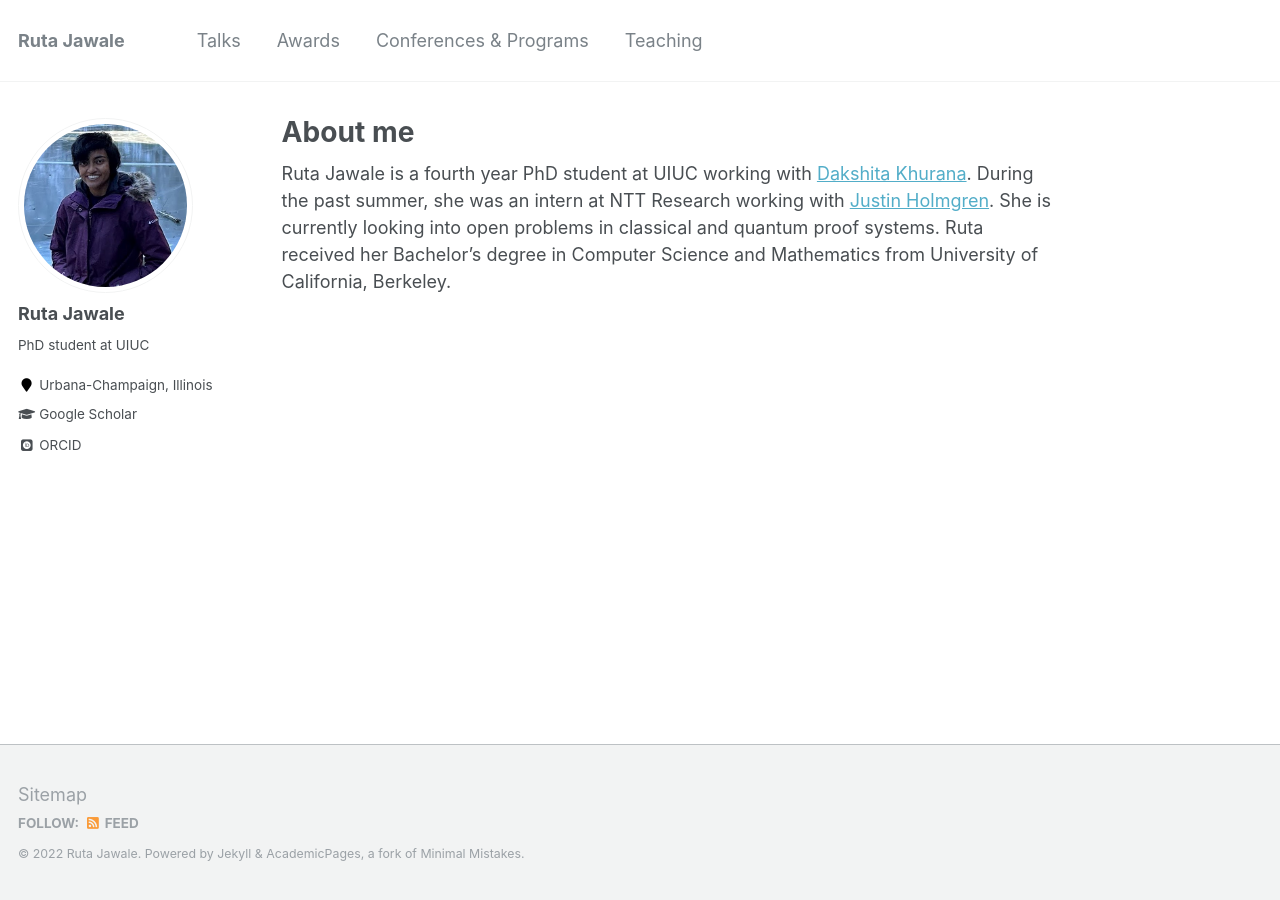
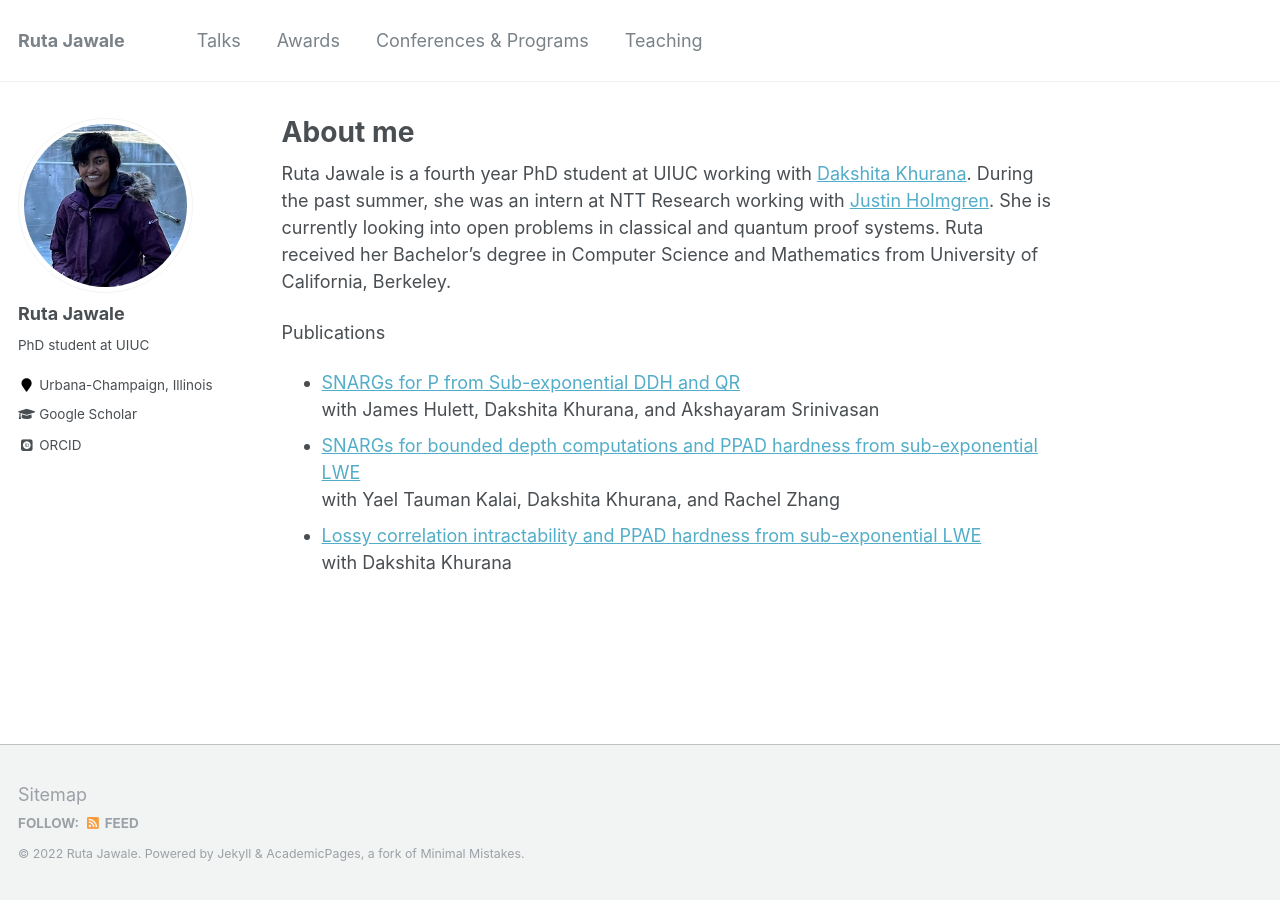
Before and after one commit to RutaJawale/RutaJawale.github.io, a Jekyll site: the page built from _pages/about.md, in a window 1280 px wide. Built offline with Jekyll 4.4.1, drawn with Linux system fonts in a browser that asks for light colours; some web fonts are replaced.

Commit message:
Added publications

```diff
--- a/_config.yml
+++ b/_config.yml
@@ -178,10 +178,10 @@ collections:
   teaching:
     output: true
     permalink: /:collection/:path/
-  publications:
+  awards:
     output: true
     permalink: /:collection/:path/
-  portfolio:
+  conferences_and_programs:
     output: true
     permalink: /:collection/:path/
   talks:
--- a/_pages/about.md
+++ b/_pages/about.md
@@ -9,6 +9,14 @@ redirect_from:
 ---
 
 Ruta Jawale is a fourth year PhD student at UIUC working with [Dakshita Khurana](https://www.dakshitakhurana.com/). During the past summer, she was an intern at NTT Research working with [Justin Holmgren](https://justinholmgren.com/). She is currently looking into open problems in classical and quantum proof systems. Ruta received her Bachelor's degree in Computer Science and Mathematics from University of California, Berkeley.
+
+Publications
+* [SNARGs for P from Sub-exponential DDH and QR](https://eprint.iacr.org/2022/353)<br>
+with James Hulett, Dakshita Khurana, and Akshayaram Srinivasan
+* [SNARGs for bounded depth computations and PPAD hardness from sub-exponential LWE](https://eprint.iacr.org/2020/980)<br>
+with Yael Tauman Kalai, Dakshita Khurana, and Rachel Zhang
+* [Lossy correlation intractability and PPAD hardness from sub-exponential LWE](https://eprint.iacr.org/2020/911)<br>
+with Dakshita Khurana
 
 <!-- This is the front page of a website that is powered by the [academicpages template](https://github.com/academicpages/academicpages.github.io) and hosted on GitHub pages. [GitHub pages](https://pages.github.com) is a free service in which websites are built and hosted from code and data stored in a GitHub repository, automatically updating when a new commit is made to the respository. This template was forked from the [Minimal Mistakes Jekyll Theme](https://mmistakes.github.io/minimal-mistakes/) created by Michael Rose, and then extended to support the kinds of content that academics have: publications, talks, teaching, a portfolio, blog posts, and a dynamically-generated CV. You can fork [this repository](https://github.com/academicpages/academicpages.github.io) right now, modify the configuration and markdown files, add your own PDFs and other content, and have your own site for free, with no ads! An older version of this template powers my own personal website at [stuartgeiger.com](http://stuartgeiger.com), which uses [this Github repository](https://github.com/staeiou/staeiou.github.io).
 
```
